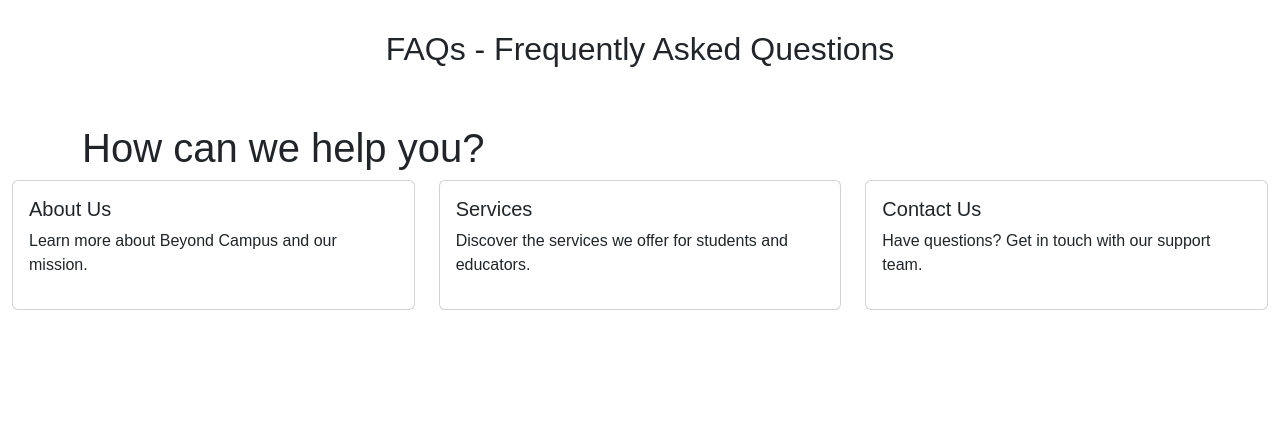
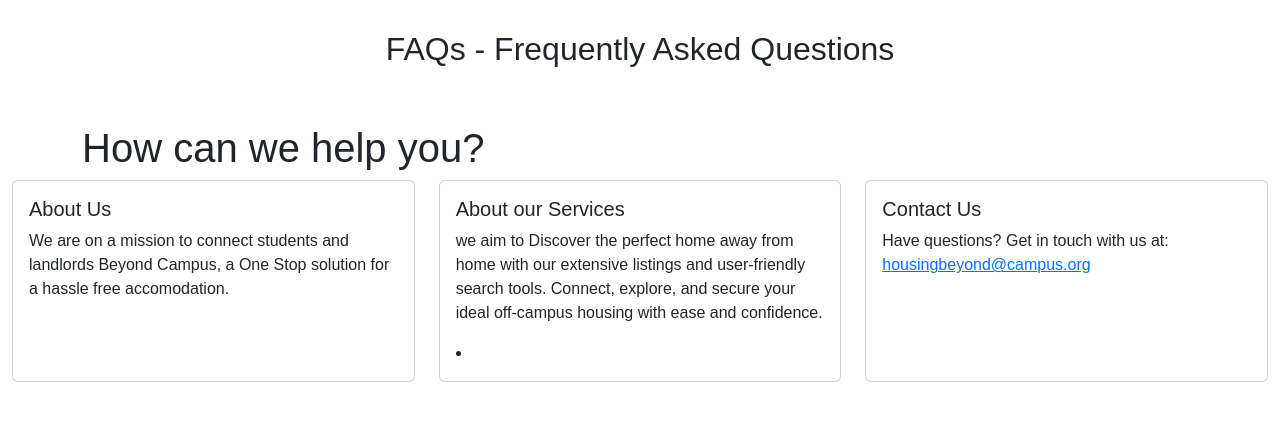
Before and after one commit to AjaXsb/beyond_campus, a Django app: template beyondCampus/templates/FAQ.html in a window 1280 px wide. Shown: the part 104-525 px from the top of the page. Run offline with Django 4.2, Linux system fonts and the light colour scheme; the template is opened without the code that fills it, so the values that code supplies are empty; parts of the project's set-up code (start-up, migrations or seed data) failed here and were passed over.

Commit message:
Update FAQ.html

```diff
--- a/beyondCampus/templates/FAQ.html
+++ b/beyondCampus/templates/FAQ.html
@@ -82,7 +82,7 @@
         <div class="card-body">
           <h5 class="card-title">About Us</h5>
           <div id="aboutInfo" class="card-info">
-            <p>Learn more about Beyond Campus and our mission.</p>
+            <p>We are on a mission to connect students and landlords Beyond Campus, a One Stop solution for a hassle free accomodation.</p>
           </div>
         </div>
       </div>
@@ -90,9 +90,10 @@
     <div class="col-12 col-md-4 mb-3">
       <div class="card h-100" onclick="toggleCard('servicesInfo')">
         <div class="card-body">
-          <h5 class="card-title">Services</h5>
+          <h5 class="card-title">About our Services</h5>
           <div id="servicesInfo" class="card-info">
-            <p>Discover the services we offer for students and educators.</p>
+            <p>we aim to Discover the perfect home away from home with our extensive listings and user-friendly search tools. Connect, explore, and secure your ideal off-campus housing with ease and confidence.</p>
+              <li></li>
           </div>
         </div>
       </div>
@@ -102,7 +103,9 @@
         <div class="card-body">
           <h5 class="card-title">Contact Us</h5>
           <div id="contactInfo" class="card-info">
-            <p>Have questions? Get in touch with our support team.</p>
+            <p>Have questions? Get in touch with us at:
+               <a href="mailto:housingbeyond@campus.org">housingbeyond@campus.org</a>
+            </p>
           </div>
         </div>
       </div>
```
